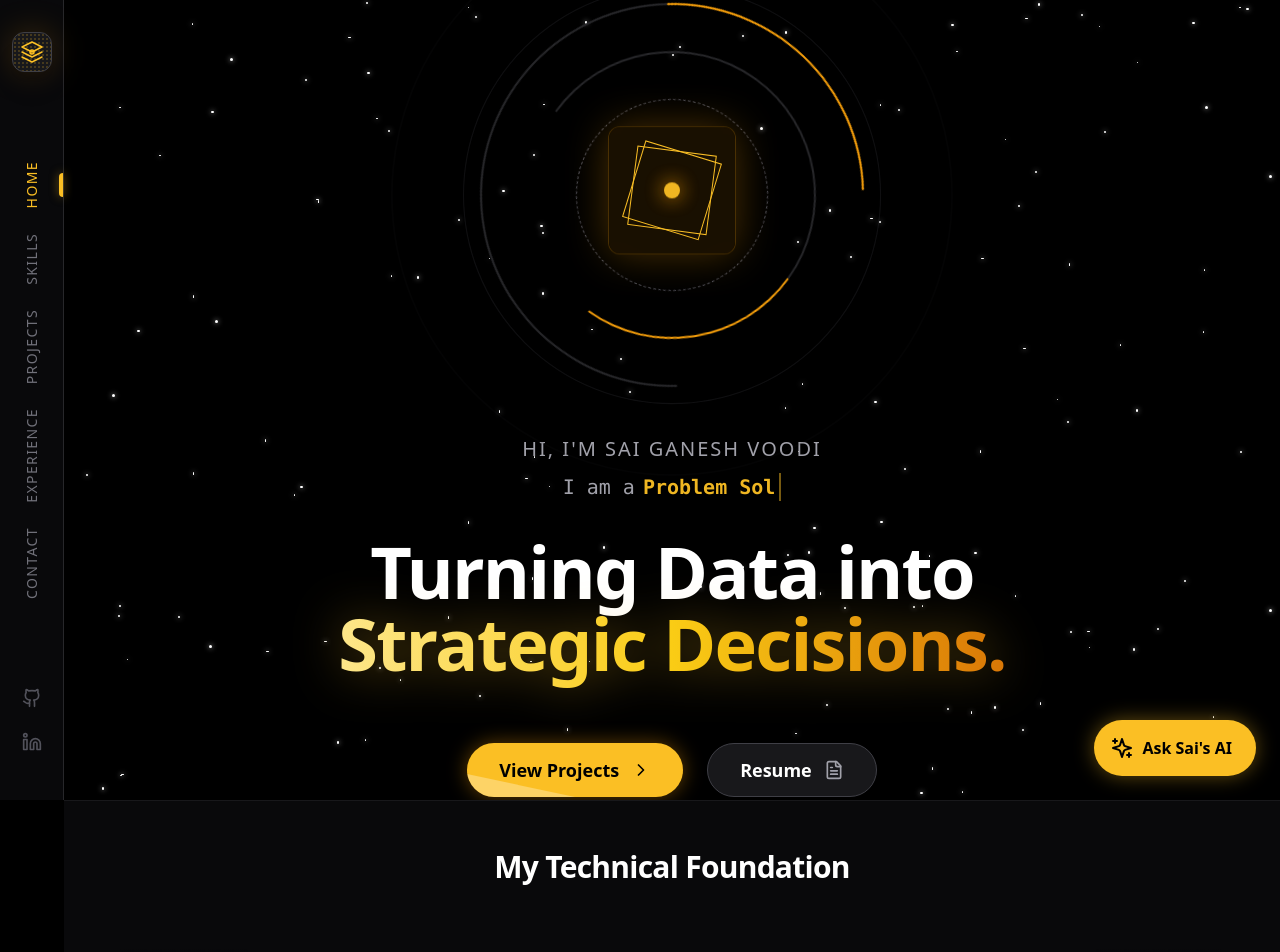
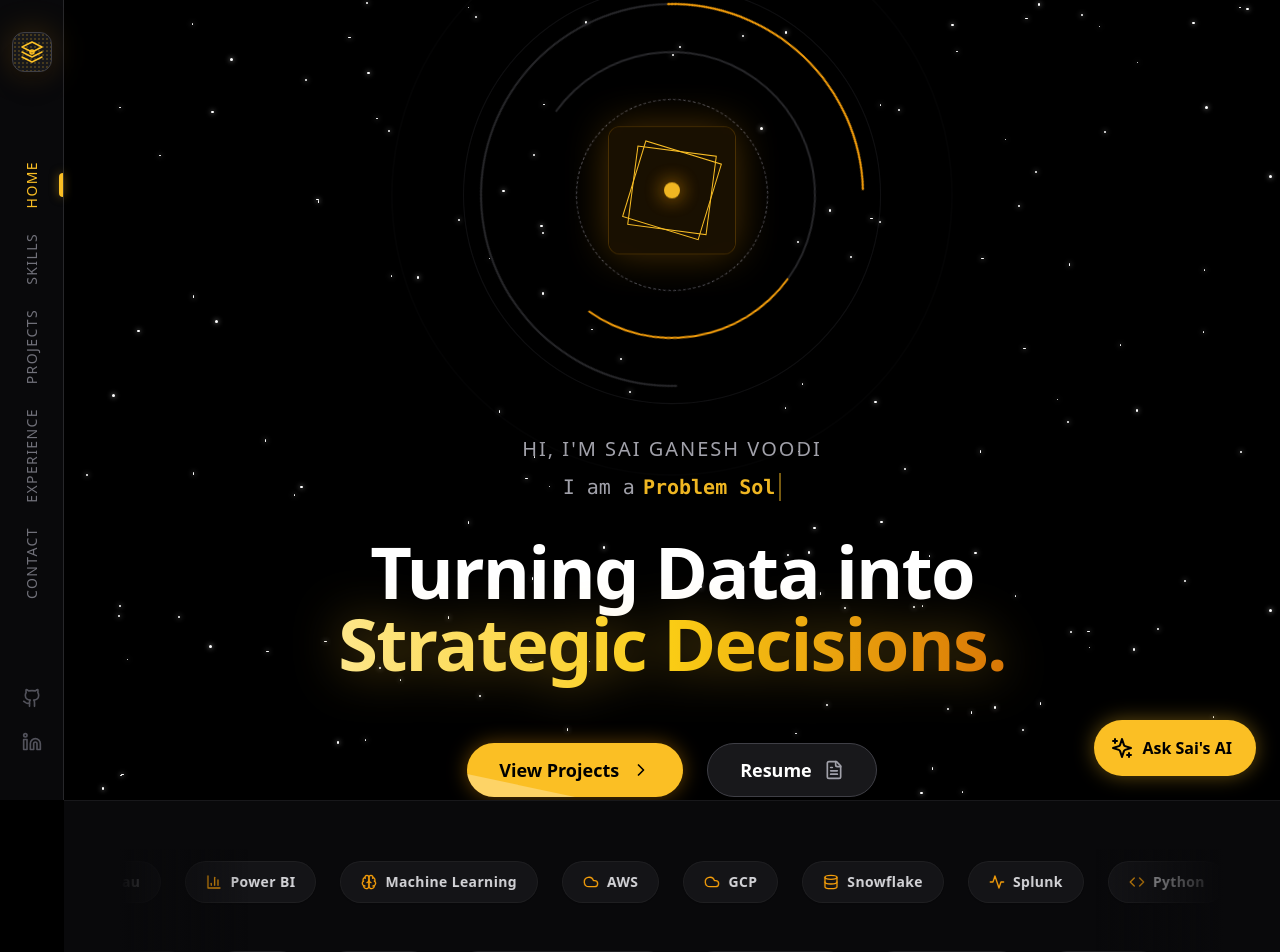
Before and after one commit to saihub404/saihub404.github.io, a React (Vite) app: page / in a window 1280 px wide. Shown: the top 952 px of the page. Built offline with nearby package versions, Linux system fonts and the light colour scheme.

Commit message:
updated skills section

```diff
--- a/src/App.jsx
+++ b/src/App.jsx
@@ -699,9 +699,6 @@ export default function App() {
         {/* Skills Section */}
         <section id="skills" className="py-12 bg-zinc-950 border-y border-zinc-900">
           <div className="max-w-6xl mx-auto px-6">
-            <div className="text-center mb-16">
-              <h2 className="text-3xl font-bold text-white mb-4 tracking-tight">My Technical Foundation</h2>
-            </div>
 
             {/* New Multi-Row Marquee Skills - Imitating Reference Style */}
             <div className="flex flex-col gap-6 relative">
```
